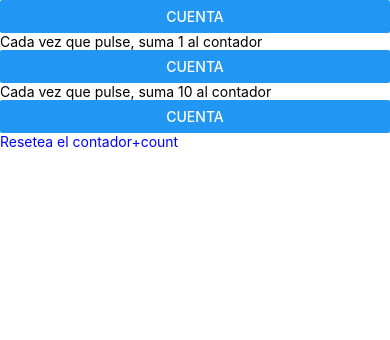
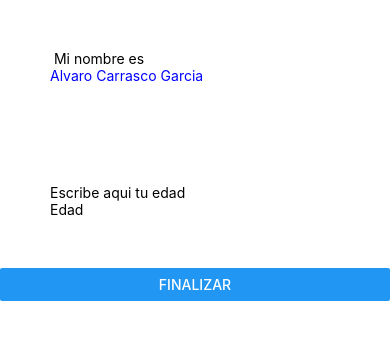
Before and after one commit to Ztatik11/PrimerProyecto, a React Native app: screen / in a window 390 px wide. Shown: the top 340 px of the page. Built offline with nearby package versions, Linux system fonts and the light colour scheme.

Commit message:
actualizacion2

```diff
--- a/App.js
+++ b/App.js
@@ -1,40 +1,45 @@
 
 import React , {useState} from "react";
-import {Button, Text, View, StyleSheet} from "react-native";
+import {Button, Text, View, StyleSheet, TextInput} from "react-native";
 
 export default function App () {
-  const [count, setCount] = useState(0);
-  const [count10, setCount10] = useState(0);
+
+  const nombre = "Alvaro";
+  const apellidos = "Carrasco Garcia";
+  const [edad,setEdad] = useState(null);
+
+
   return (
+
     <View>
+      <View  style ={[styles.View]}>
+      <Text> Mi nombre es </Text>
+      <Text style ={[styles.bigBlue]}>{nombre} {apellidos} </Text>
+      </View>
+
+      <View style ={[styles.View]}>
+        <Text>Escribe aqui tu edad</Text>
+
+        <TextInput id='cuadro_texto' style ={[styles.cuadrotexto]}
+        placeholder="Edad"
+        keyboardType="numeric"
+
+        />
+
+      </View>
+
       <View>
-        <Button
+
+      </View>
+
+      <View>
+      <Button
           onPress={() => {
-            setCount(count+1)
+            getInputValue();
+            console.log({edad});
           }}
-          title={"Cuenta"}
+          title={"Finalizar"}
         />
-        <Text>Cada vez que pulse, suma 1 al contador</Text>
-      </View>
-      <View>
-        <Button
-          onPress={() => {
-            setCount10(count10+10)
-          }}
-          title={"Cuenta"}
-        />
-        <Text>Cada vez que pulse, suma 10 al contador</Text>
-      </View>
-      <View>
-        <Button style={[styles.boton_reset]}
-          onPress={() => {
-            setCount(0)
-            setCount10(0)
-          }}
-          title={"Cuenta"}
-        />
-        <Text style={[styles.red,styles.bigBlue]}>Resetea el contador+count</Text>
-
       </View>
 
     </View>
@@ -42,6 +47,16 @@ export default function App () {
 }
 
 const styles = StyleSheet.create({
+
+  View:{
+    padding:50,
+    textAlign:"right",
+  },
+
+  cuadrotexto:{
+    backgroundColor:"white",
+  },
+
   bigBlue: {
     color: 'blue',
   },
@@ -49,7 +64,7 @@ const styles = StyleSheet.create({
     color: 'red',
   },
 
-  boton_reset: {
+  boton_finalizar: {
     backgroundColor: 'red',
     padding: 100,
   }
```
